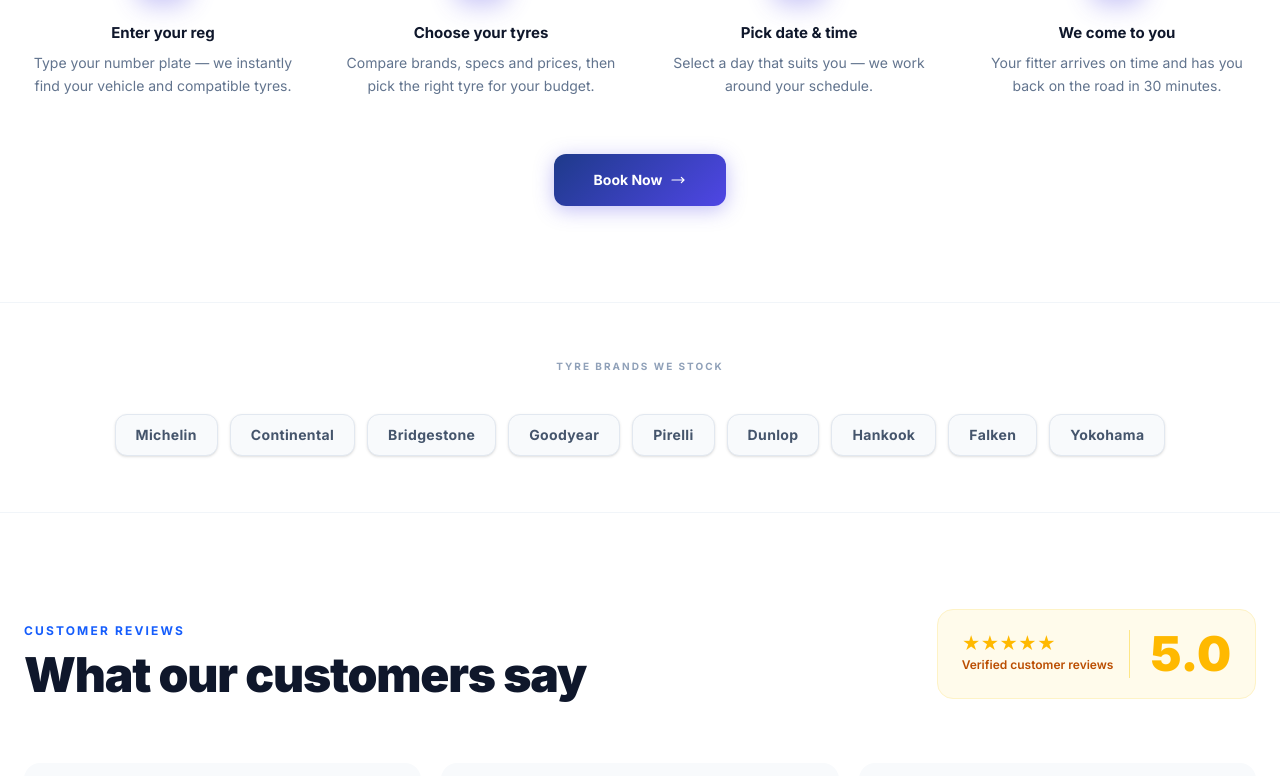
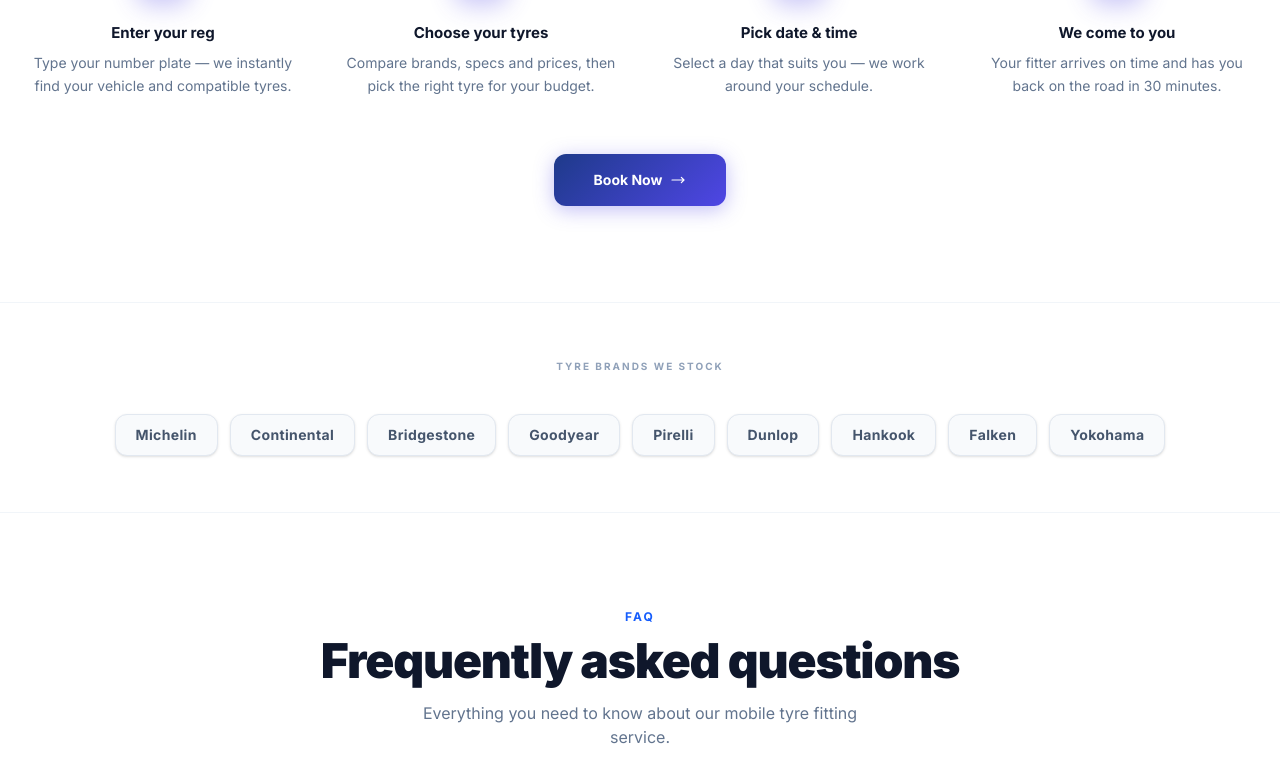
Before and after one commit to Manoj-1432/matrixfrontend, a Next.js app: page / in a window 1280 px wide. Shown: the part 2021-2797 px from the top of the page. Built offline with nearby package versions, Linux system fonts and the light colour scheme.

Commit message:
feat: remove reviews section from homepage
Co-Authored-By: Claude Sonnet 4.6 <noreply@anthropic.com>

```diff
--- a/app/page.tsx
+++ b/app/page.tsx
@@ -45,14 +45,6 @@ const STEPS = [
 
 const BRANDS = ['Michelin', 'Continental', 'Bridgestone', 'Goodyear', 'Pirelli', 'Dunlop', 'Hankook', 'Falken', 'Yokohama'];
 
-const REVIEWS = [
-  { name: 'Daniel H.', loc: 'Coventry', text: 'Booked in the morning and had both tyres fitted on my driveway by midday. Absolutely brilliant — will never go to a garage again.' },
-  { name: 'Amelia K.', loc: 'Kenilworth', text: 'Excellent from start to finish. Great communication, friendly fitter and a very fair price. Highly recommend.' },
-  { name: 'Liam B.', loc: 'Leamington Spa', text: 'Far easier than going to a garage. Quality tyres, competitive prices and a very knowledgeable technician.' },
-  { name: 'Sophie W.', loc: 'Rugby', text: 'Had a blowout on the way to work. They came out quickly and sorted everything. A real lifesaver.' },
-  { name: 'Ethan C.', loc: 'Nuneaton', text: 'Dead simple to book. Fitter arrived on time, explained everything clearly. Very professional service.' },
-  { name: 'Olivia T.', loc: 'Warwick', text: 'Used Matrix twice now. Always reliable, always on time, always a fair price. My go-to tyre service.' },
-];
 
 const AREAS = ['Coventry', 'Warwick', 'Leamington Spa', 'Rugby', 'Nuneaton', 'Bedworth', 'Hinckley'];
 
@@ -372,47 +364,6 @@ export default function Home() {
         </div>
       </section>
 
-      {/* ─── REVIEWS ─── */}
-      <section className="py-24 px-4 sm:px-6 bg-white">
-        <div className="max-w-7xl mx-auto">
-          <div className="flex flex-col sm:flex-row sm:items-end justify-between gap-8 mb-16">
-            <div>
-              <p className="text-blue-600 text-xs font-bold uppercase tracking-[0.18em] mb-3">Customer Reviews</p>
-              <h2 className="text-4xl lg:text-5xl font-black text-slate-900 tracking-tight">What our customers say</h2>
-            </div>
-            <div className="shrink-0 flex items-center gap-4 rounded-2xl border border-amber-100 bg-amber-50 px-6 py-5">
-              <div>
-                <div className="text-amber-400 text-lg leading-none mb-1">★★★★★</div>
-                <p className="text-xs text-amber-700 font-semibold">Verified customer reviews</p>
-              </div>
-              <div className="text-5xl font-black text-amber-400 pl-5 border-l border-amber-200 leading-none">5.0</div>
-            </div>
-          </div>
-
-          <div className="grid md:grid-cols-2 lg:grid-cols-3 gap-5">
-            {REVIEWS.map(r => (
-              <div key={r.name}
-                className="group relative bg-slate-50 hover:bg-white rounded-2xl p-7 border border-transparent hover:border-slate-100 hover:shadow-2xl hover:shadow-slate-100 transition-all duration-300">
-                <div className="text-amber-400 text-sm tracking-wider mb-4">★★★★★</div>
-                <p className="text-slate-600 text-sm leading-[1.75] mb-6">&ldquo;{r.text}&rdquo;</p>
-                <div className="flex items-center gap-3 pt-5 border-t border-slate-100/80">
-                  <div className="w-10 h-10 rounded-full flex items-center justify-center shrink-0 text-white text-sm font-black"
-                    style={{ background: 'linear-gradient(135deg, #1e3a8a, #4f46e5)' }}>
-                    {r.name[0]}
-                  </div>
-                  <div className="flex-1 min-w-0">
-                    <p className="font-bold text-slate-900 text-sm">{r.name}</p>
-                    <p className="text-slate-400 text-xs">{r.loc}</p>
-                  </div>
-                  <div className="w-6 h-6 rounded-full bg-green-100 flex items-center justify-center">
-                    <svg className="w-3.5 h-3.5 text-green-600" fill="none" stroke="currentColor" strokeWidth={2.5} viewBox="0 0 24 24"><path strokeLinecap="round" strokeLinejoin="round" d="M5 13l4 4L19 7" /></svg>
-                  </div>
-                </div>
-              </div>
-            ))}
-          </div>
-        </div>
-      </section>
 
       {/* ─── FAQ ─── */}
       <FaqSection />
```
